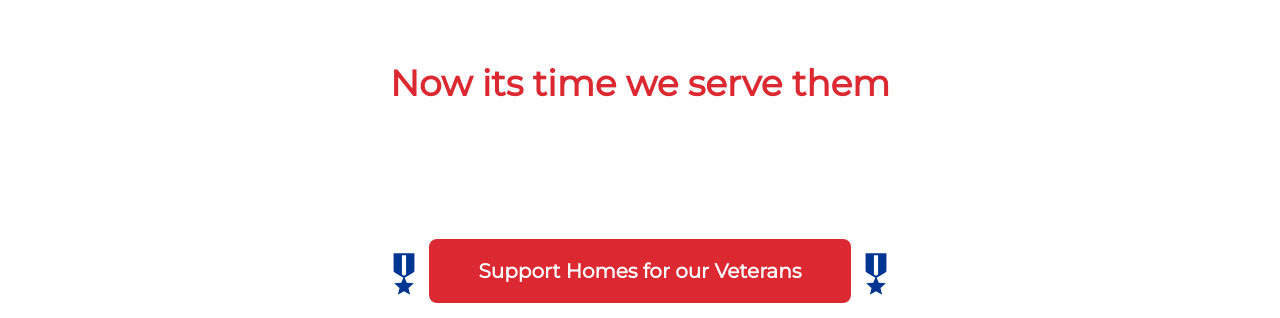
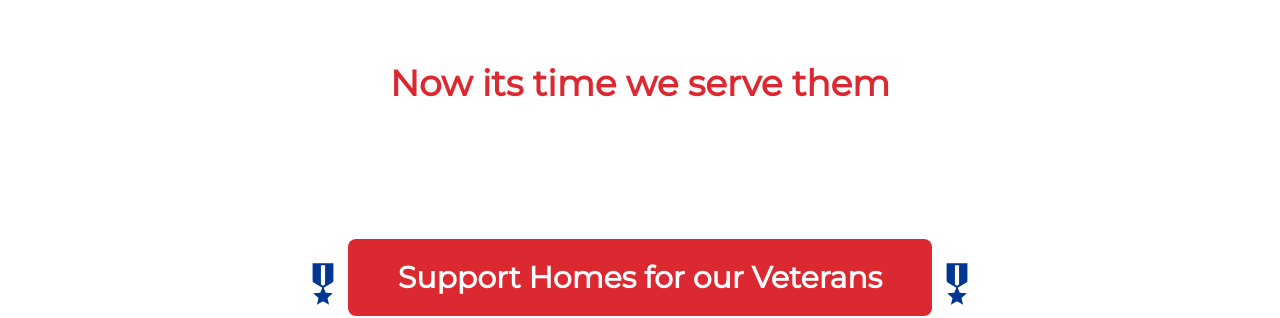
Before and after one commit to frankmalafronte/projectFreedomVillage, a Gatsby site: page /home in a window 1280 px wide. Shown: the part 650-968 px from the top of the page. Built offline with nearby package versions, Linux system fonts and the light colour scheme; Gatsby itself is replaced by a stand-in of ours.

Commit message:
increase donate button size

```diff
--- a/src/components/styles.module.css
+++ b/src/components/styles.module.css
@@ -335,7 +335,7 @@ h3 {
     background-color:rgb(220,41,49);
     border:none;
     border-radius: 16px;
-    font-size: 20px;
+    font-size: 30px;
     padding-left: 10px;
     padding-right: 10px;
     background-repeat: no-repeat;
@@ -348,7 +348,8 @@ h3 {
   }
   .donateButtonContainer{
     display:block;
-    margin-top: 0%
+    margin-top: 0%;
+    size:3vw
   }
 
   .desktopNavWrapper{
```
